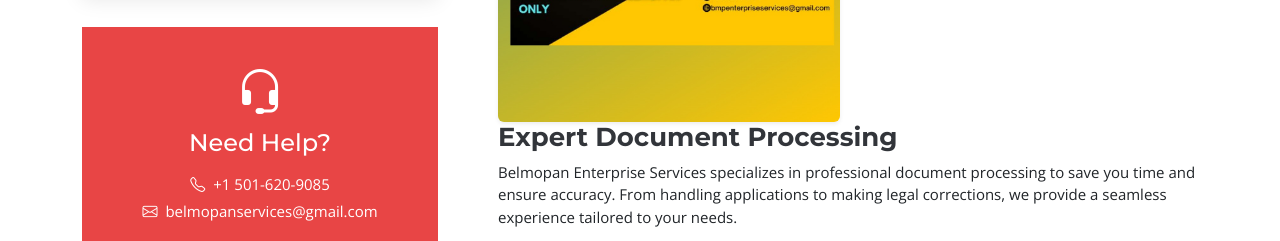
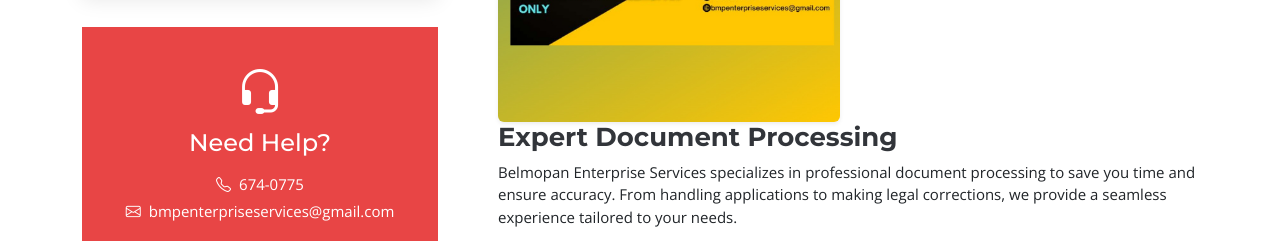
Before and after one commit to taze69/Belmopan-Enterprise-Services, a plain HTML site: page document.html in a window 1280 px wide. Shown: the part 973-1214 px from the top of the page. Drawn offline with nearby package versions, Linux system fonts and the light colour scheme.

Commit message:
Update document.html

```diff
--- a/document.html
+++ b/document.html
@@ -118,9 +118,9 @@
 
             <div class="help-box d-flex flex-column justify-content-center align-items-center">
               <i class="bi bi-headset help-icon"></i>
-              <h4>Need Help?</h4>
-              <p class="d-flex align-items-center mt-2 mb-0"><i class="bi bi-telephone me-2"></i> <span>+1 501-620-9085</span></p>
-              <p class="d-flex align-items-center mt-1 mb-0"><i class="bi bi-envelope me-2"></i> <a href="mailto:belmopanservices@gmail.com">belmopanservices@gmail.com</a></p>
+             <h4>Need Help?</h4>
+              <p class="d-flex align-items-center mt-2 mb-0"><i class="bi bi-telephone me-2"></i> <span>674-0775</span></p>
+              <p class="d-flex align-items-center mt-1 mb-0"><i class="bi bi-envelope me-2"></i> <a href="mailto:belmopanservices@gmail.com">bmpenterpriseservices@gmail.com</a></p>
             </div>
           </div>
 
```
